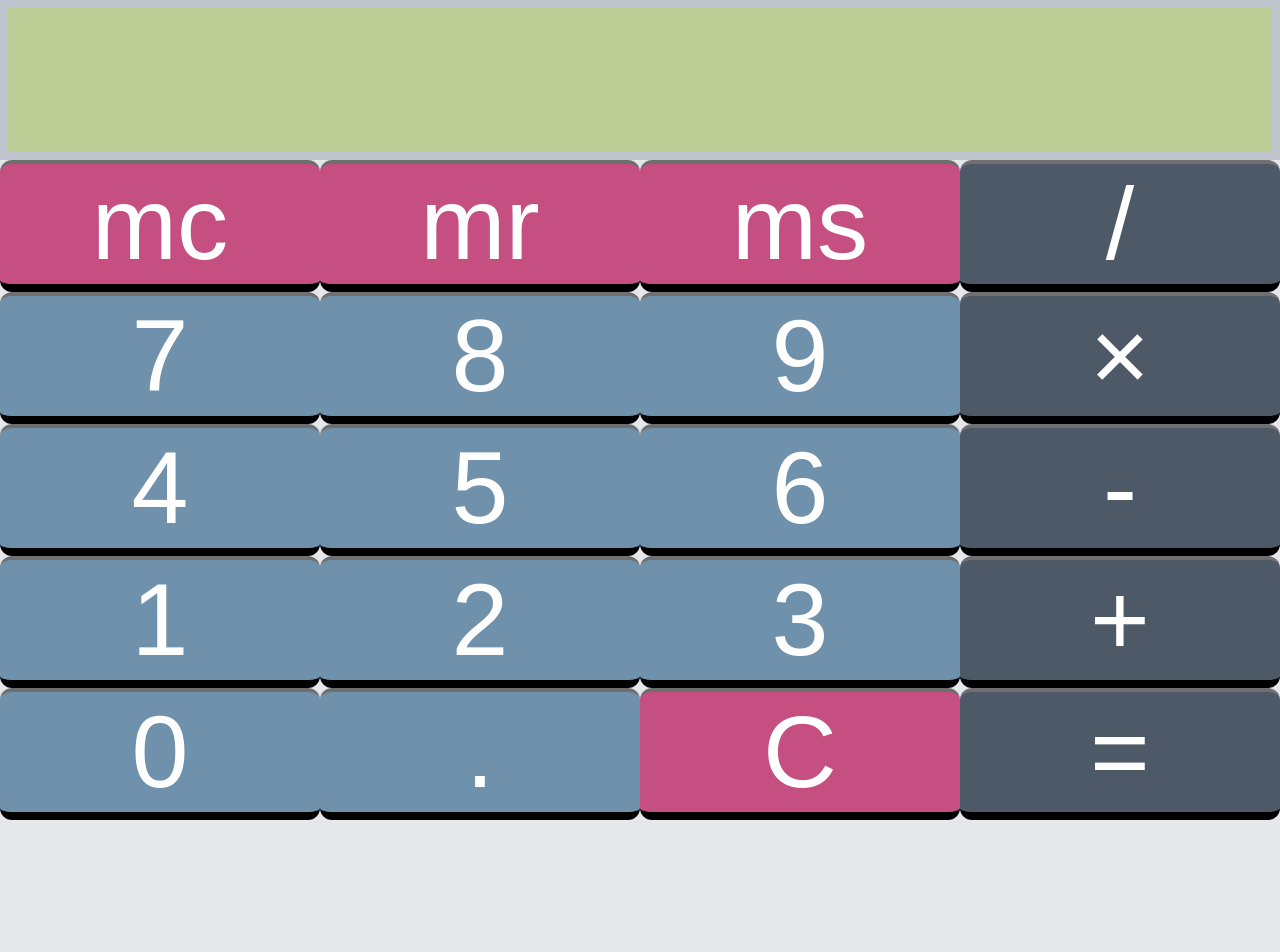
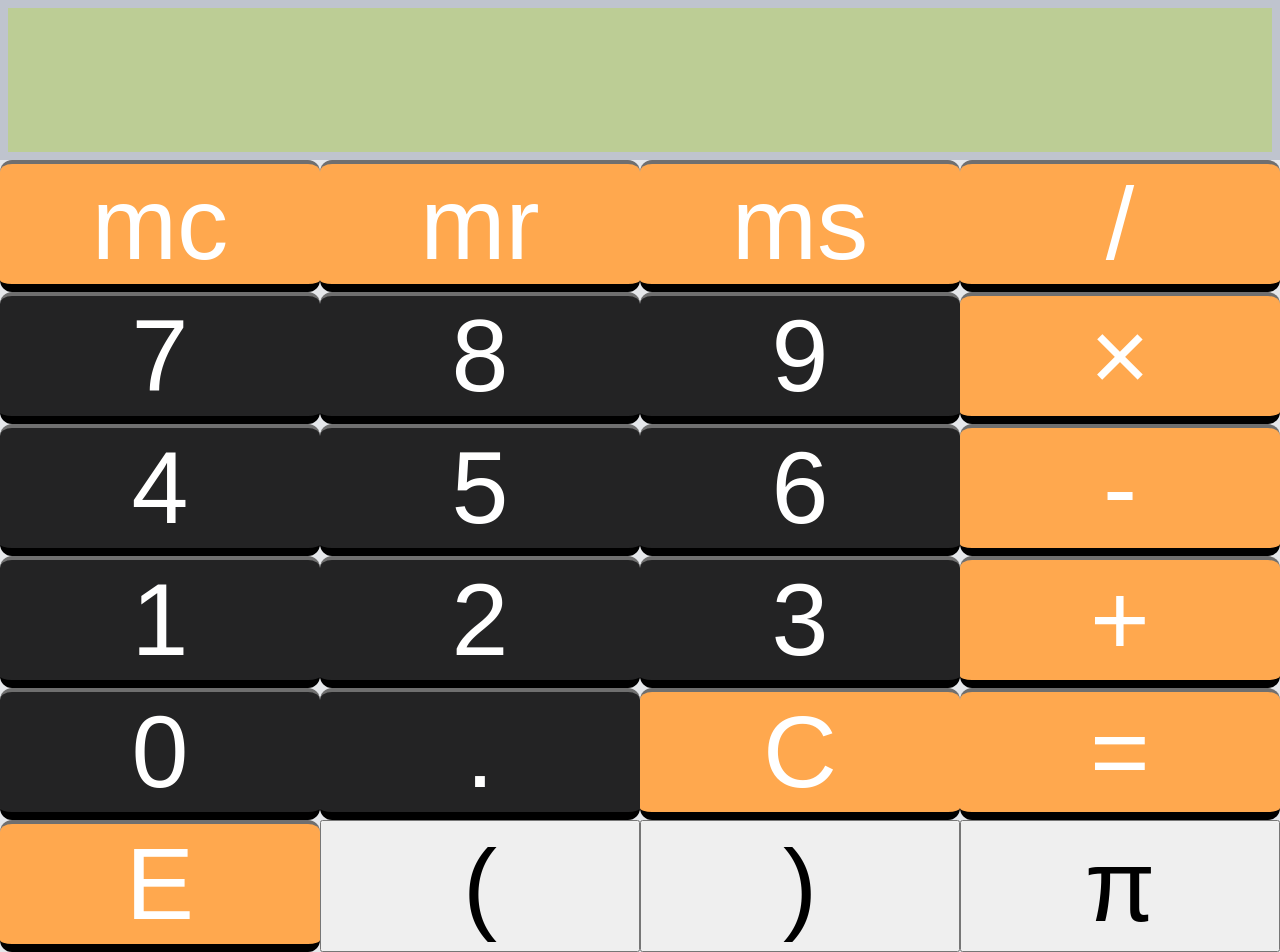
Before and after one commit to LowKeyMochi/calculator, a plain HTML site: page index.html in a window 1280 px wide. Before the commit the page ends 820 px from the top, so only its background shows below. Drawn offline with Linux system fonts and the light colour scheme.

Commit message:
calculator

```diff
--- a/assets/css/style.css
+++ b/assets/css/style.css
@@ -49,19 +49,19 @@ body {
 }
 .button.function {
 	color: white;
-	background-color: #c64f81;
+	background-color: #FFA84E;
 	border-bottom: black 8px solid;
 	border-top: 4px #6f6f6f solid;
 }
 .button.operator {
 	color: white;
-	background-color: #4d5966;
+	background-color: #FFA84E;
 	border-bottom: black 8px solid;
 	border-top: 4px #6f6f6f solid;
 }
 .button.number {
 	color: white;
-	background-color: #7091ab;
+	background-color: #232324;
 	border-bottom: black 8px solid;
 	border-top: 4px #6f6f6f solid;
 }
@@ -77,5 +77,5 @@ body {
 }
 .number:active {
 	border-top: black 8px solid;
-	border-bottom: 4px #6f6f6f solid;
+	border-bottom: 4px #FFA84E solid;
 }
--- a/assets/js/calculator.js
+++ b/assets/js/calculator.js
@@ -70,7 +70,7 @@ var Calculator = {
 	clearMem: function() {
 		// check if browser supports localStorage
 		if (hasLocalStorage()) {
-			localStorage.removeItem("memory");
+			localStorage.removeItem("CalculatorData");
 		}
 
 		// temporarily hold what was displayed
--- a/index.html
+++ b/index.html
@@ -55,6 +55,10 @@
 		<button class="button number" onclick="Calculator.type('.')">.</button>
 		<button class="button function" onclick="Calculator.display('')">C</button>
 		<button class="button operator" onclick="Calculator.e()">=</button>
+		<button class="button operator" onclick="Calculator.type(Math.E)">E</button>
+		<button class-"button operator" onclick="Calculator.type('(')">(</button>
+		<button class-"button operator" onclick="Calculator.type(')')">)</button>
+		<button class-"button operator" onclick="Calculator.type(Math.PI)">π</button>
 	</div>
 	<script>
 if ('serviceWorker' in navigator) {
```
Also changed, not shown: 1 other file.
